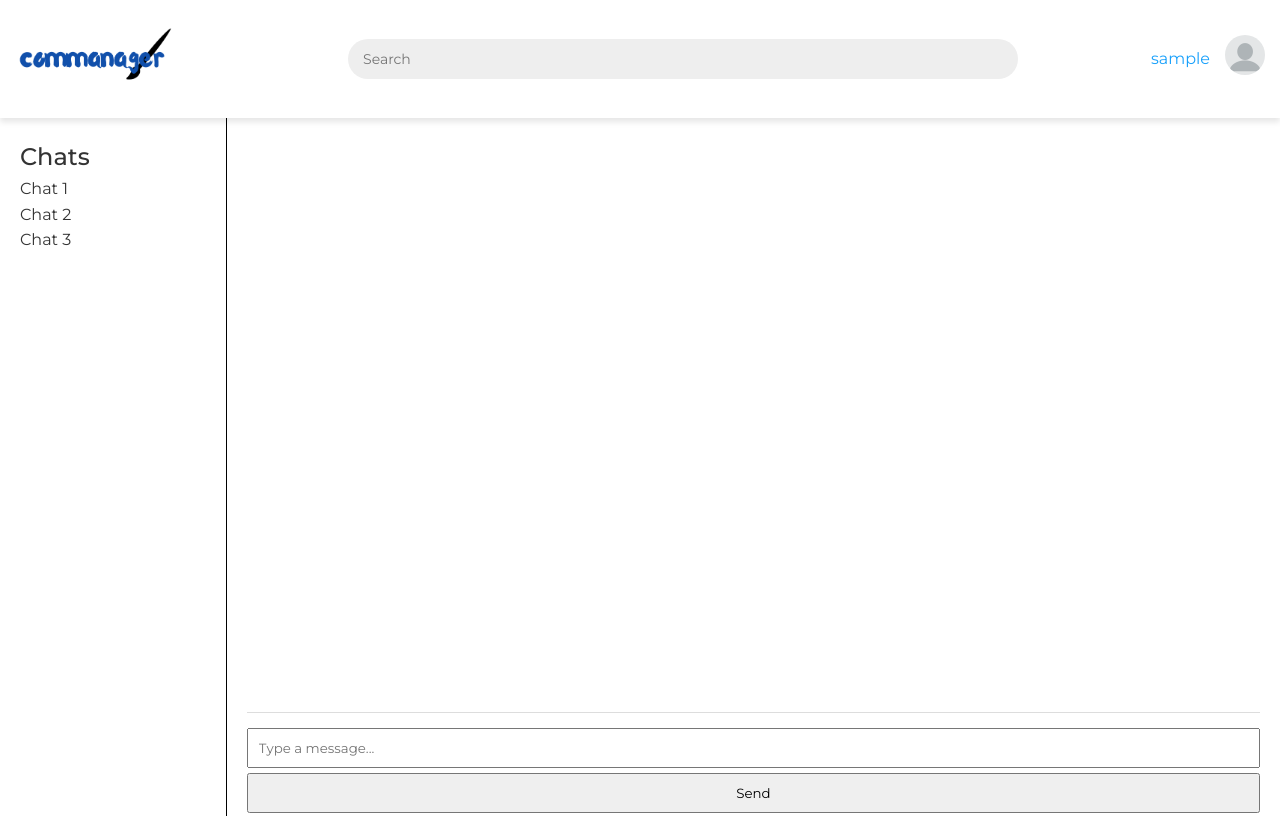
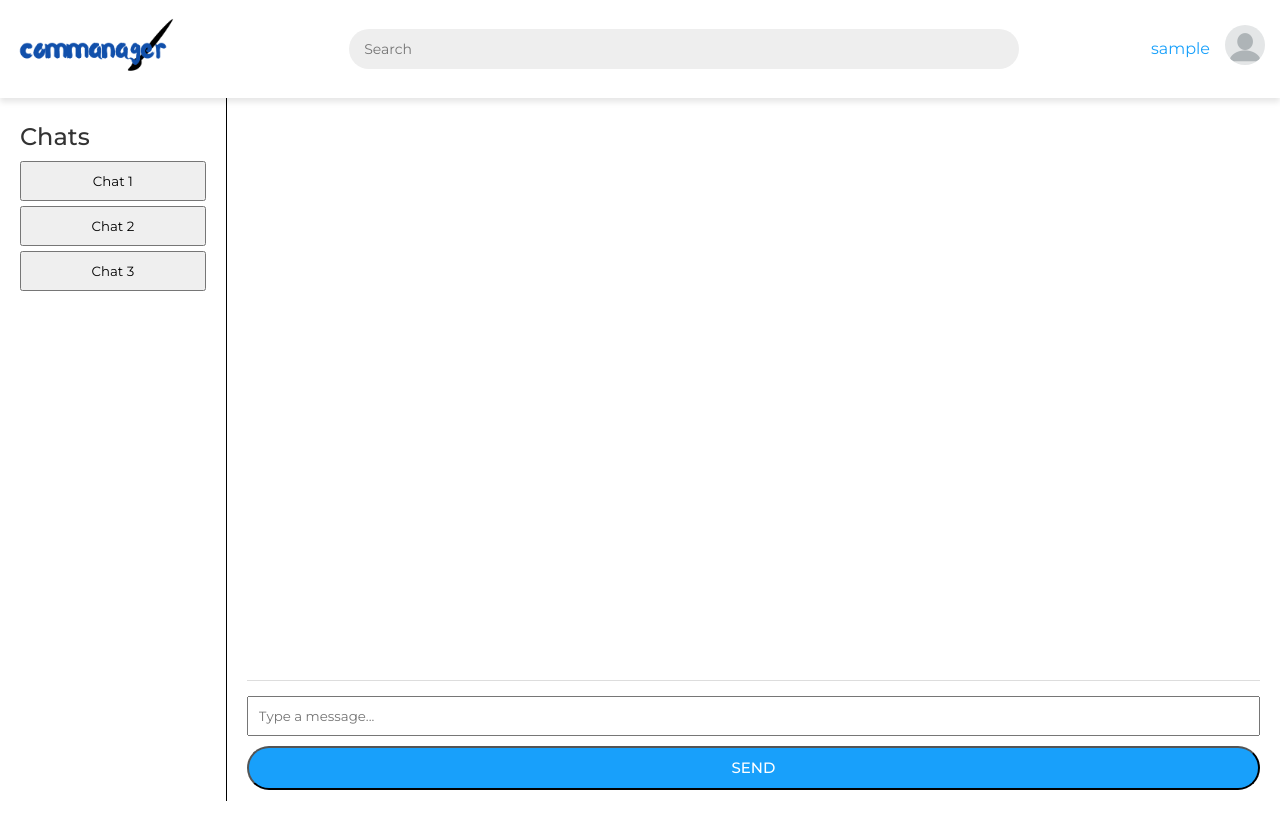
Before and after one commit to hhizzuk/commanager, a Flask app: a page that uses commanager/server/templates/messages.html in a window 1280 px wide. Run offline with Flask 3, Linux system fonts and the light colour scheme; the visitor is signed in with stand-in values (Sample User, id 1).

Commit message:
messages changes

```diff
--- a/commanager/server/static/styles/main.css
+++ b/commanager/server/static/styles/main.css
@@ -86,7 +86,7 @@ a:hover {
 }
 
 .logo-image {
-  max-height: 90px; /* make it bigger */
+  max-height: 70px; /* make it bigger */
   width: auto;
   height: auto;
   object-fit: contain;
--- a/commanager/server/static/styles/messages.css
+++ b/commanager/server/static/styles/messages.css
@@ -1,7 +1,7 @@
 .main-container{
     display: flex;
     flex-direction: row;
-    height: calc(100vh - 102px);
+    height: calc(100vh - 97px);
 }
 
 .chat-container {
@@ -10,7 +10,7 @@
 }
 
 .messages {
-    height: calc(100vh - 225px);
+    height: calc(100vh - 237px);
     overflow-y: auto;
     border-bottom: 1px solid #ddd;
     margin-bottom: 10px;
@@ -23,7 +23,7 @@
 }
 
 .userInput {
-    background: #dcf8c6;
+    background: #dbf0fe;
     text-align: right;
 }
 
@@ -47,3 +47,8 @@
 .sidebar ul{
     list-style-type:none;
 }
+
+.Button{
+    padding: 0;
+    margin: 10px auto;
+}
--- a/commanager/server/templates/messages.html
+++ b/commanager/server/templates/messages.html
@@ -4,38 +4,53 @@
     <meta charset="UTF-8">
     <meta name="viewport" content="width=device-width, initial-scale=1.0">
     <title>Homepage</title>
+
+    <!-- Stylesheets -->
     <link rel="stylesheet" href="{{ url_for('static', filename='styles/main.css') }}">
     <link rel="stylesheet" href="{{ url_for('static', filename='styles/messages.css') }}">
+
+    <!-- JavaScript -->
+    <script src="{{ url_for('static', filename='js/profile-menu.js') }}" defer></script>
+    <script src="{{ url_for('static', filename='js/chat.js') }}" defer></script>
 </head>
+
 <body>
-    <div id="header"></div>
     {% include "components/header.html" %}
-    <script src="{{ url_for('static', filename='js/profile-menu.js') }}"></script>
 
-    <div class="main-container">
-        <div class="sidebar">
+    <main class="main-container">
+        <aside class="sidebar">
             <h3>Chats</h3>
             <ul>
-                <li>Chat 1</li>
-                <li>Chat 2</li>
-                <li>Chat 3</li>
+                <li><button class="chat-select">Chat 1</button></li>
+                <li><button class="chat-select">Chat 2</button></li>
+                <li><button class="chat-select">Chat 3</button></li>
             </ul>
+        </aside>
+
+        <section class="chat-container">
+            <div class="messages" id="chat" role="log" aria-live="polite"></div>
+            <div class="input-group">
+                <input type="text" id="userInput" placeholder="Type a message..." aria-label="Type a message">
+                <button class="Button" id="sendBtn">Send</button>
             </div>
-
-        <div class="chat-container">
-            <div class="messages" id="chat"></div>
-            <input type="text" id="userInput" placeholder="Type a message...">
-            <button onclick="sendMessage()">Send</button>
-        </div>
-    </div>
+        </section>
+    </main>
 
     <script>
+        document.addEventListener('DOMContentLoaded', () => {
+    const input = document.getElementById('userInput');
+    const sendBtn = document.getElementById('sendBtn');
+    const chat = document.getElementById('chat');
+
+    sendBtn.addEventListener('click', sendMessage);
+    input.addEventListener('keypress', function (e) {
+        if (e.key === 'Enter') sendMessage();
+    });
+
     function sendMessage() {
-            const input = document.getElementById('userInput');
         const message = input.value.trim();
-            if (message === '') return;
+        if (!message) return;
 
-            const chat = document.getElementById('chat');
         const userMessage = document.createElement('div');
         userMessage.className = 'message userInput';
         userMessage.innerText = message;
@@ -52,6 +67,8 @@
             chat.scrollTop = chat.scrollHeight;
         }, 1000);
     }
+});
+
     </script>
 </body>
 </html>
```
Also changed, not shown: commanager/server/static/images/commanager.png. Lines whose indentation alone changed are shown as unchanged.
